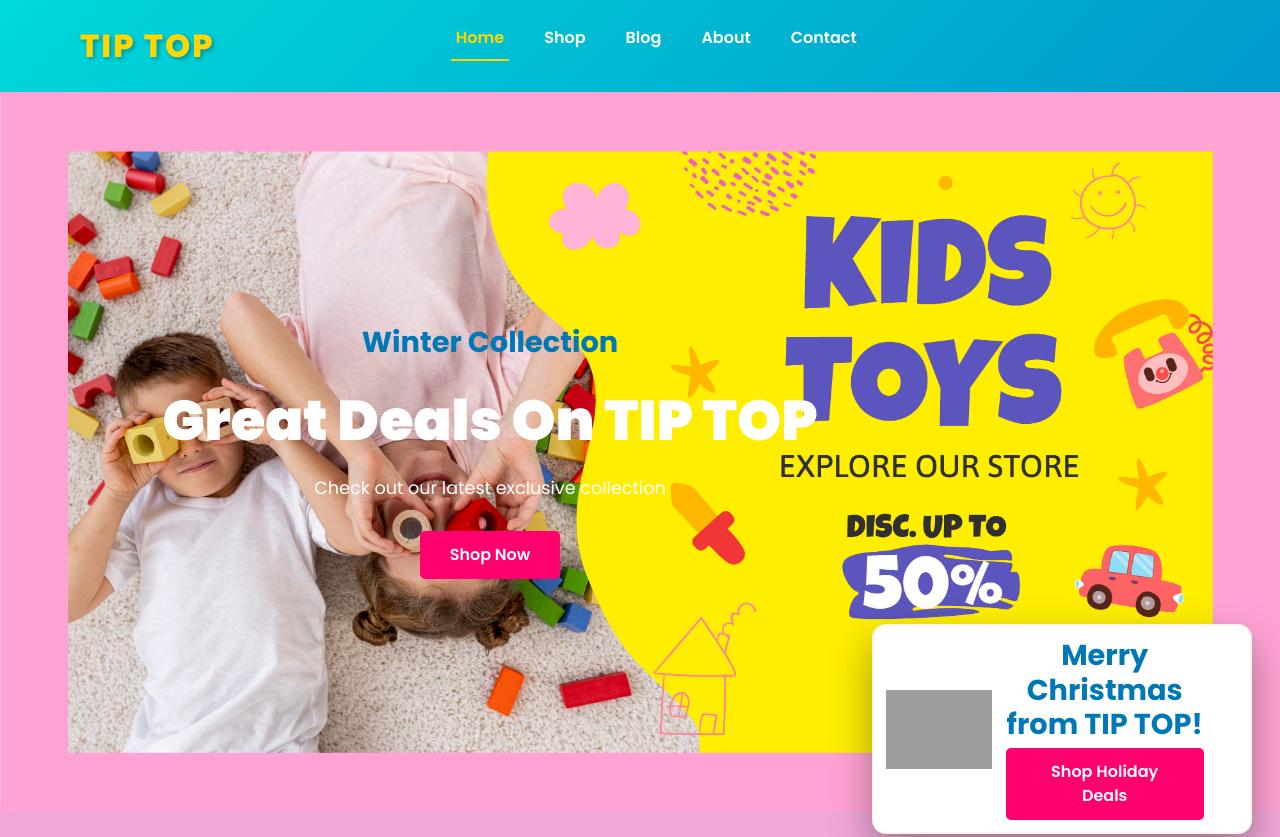
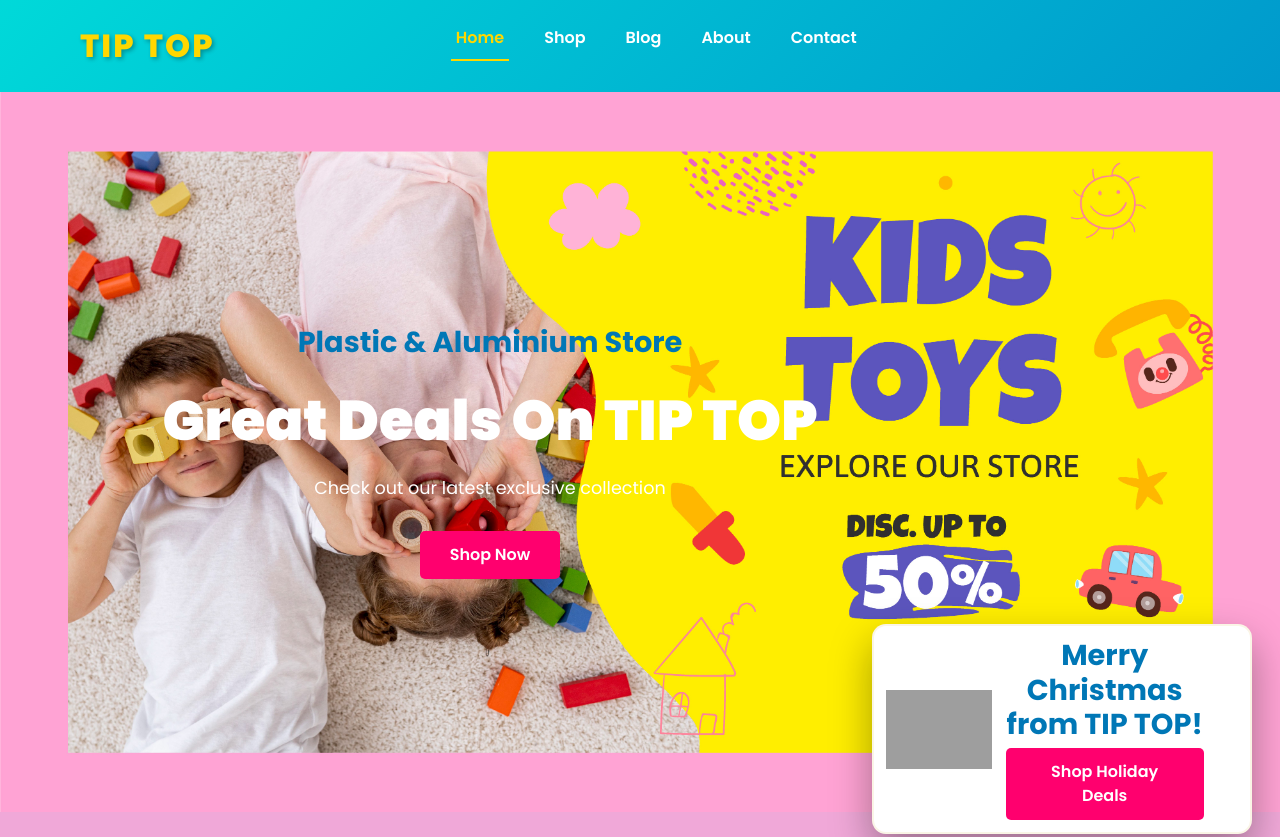
Before and after one commit to shehanweersing/Tip-Top, a plain HTML site: page index.html in a window 1280 px wide. Shown: the top 837 px of the page. Drawn offline with nearby package versions, Linux system fonts and the light colour scheme; grey boxes are pictures that could not be loaded.

Commit message:
Update index.html

```diff
--- a/index.html
+++ b/index.html
@@ -37,7 +37,7 @@
 
     <!-- HERO SECTION -->
     <section id="hero">
-        <h4>Winter Collection</h4>
+        <h4>Plastic & Aluminium Store</h4>
         <h2>Great Deals On TIP TOP</h2>
         <p>Check out our latest exclusive collection</p>
         <button onclick="window.location.href='shop.html'">Shop Now</button>
```
